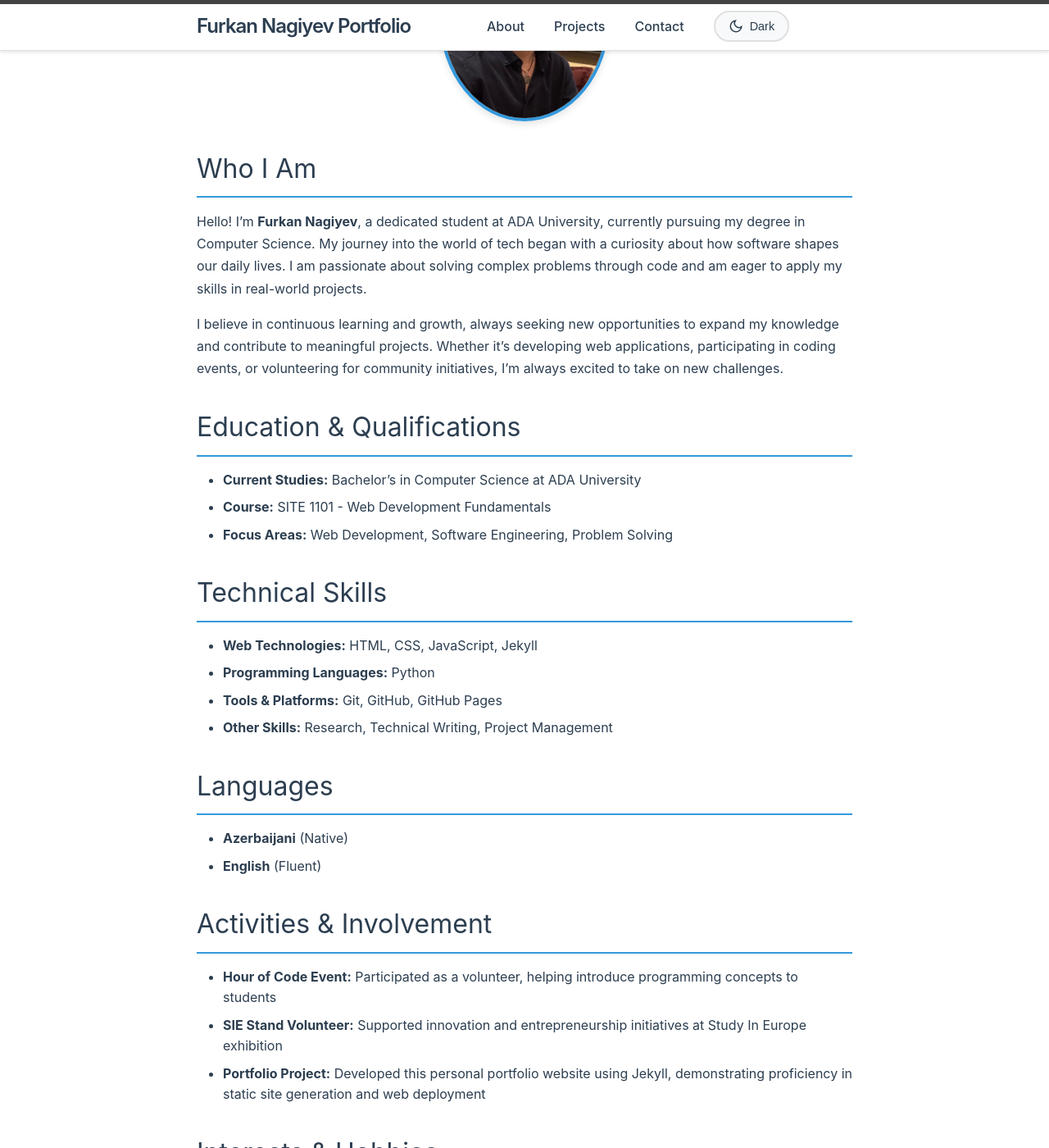
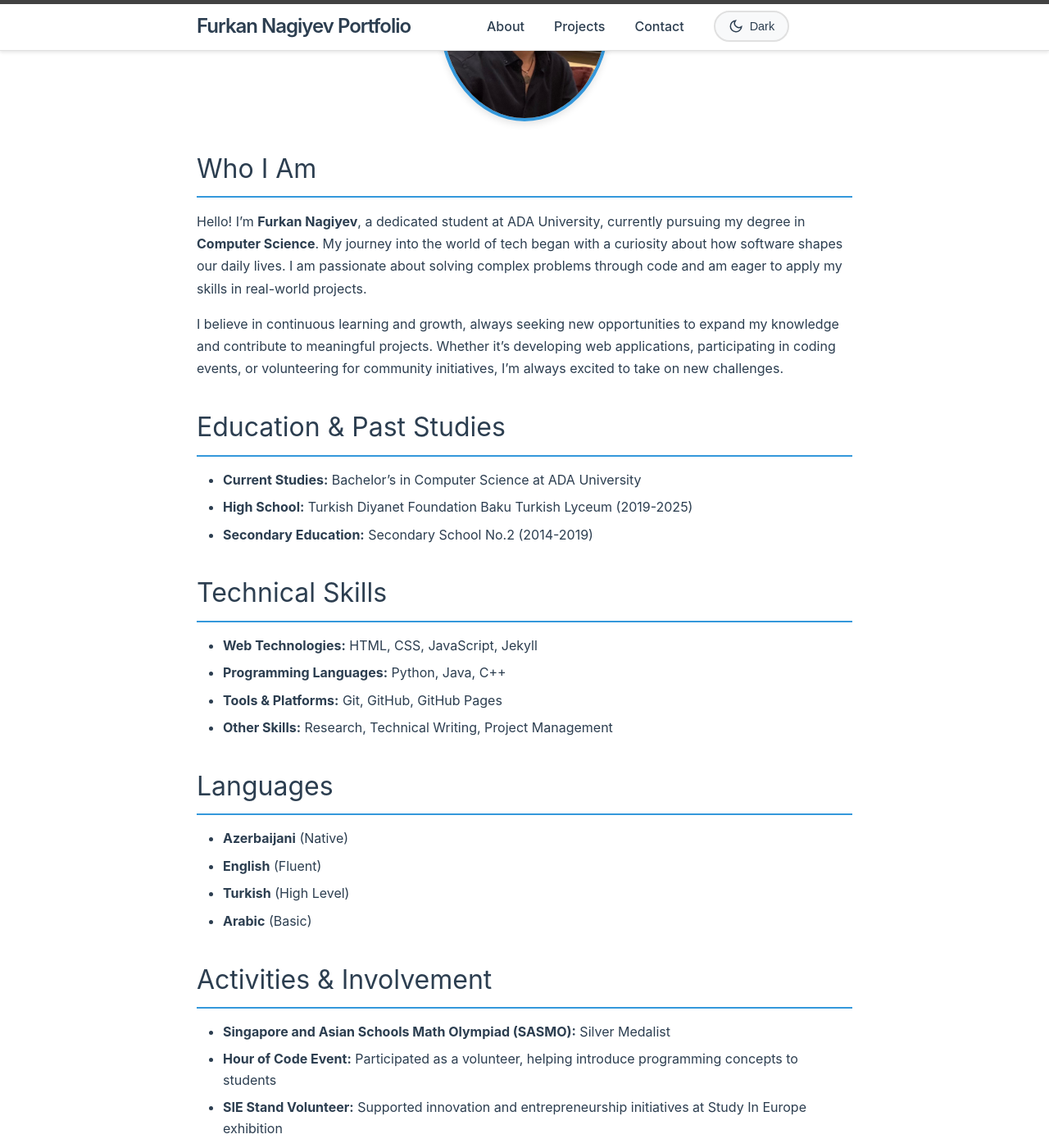
Before and after one commit to Furkan-ctrl/Furkan-ctrl.github.io, a Jekyll site: the page built from about.markdown, in a window 1280 px wide and 1400 px high, scrolled down 264 px. Shown: the whole window at 82% size. Built offline with Jekyll 4.4.1, drawn with Linux system fonts in a browser that asks for light colours.

Commit message:
Changes in about page

```diff
--- a/about.markdown
+++ b/about.markdown
@@ -10,20 +10,21 @@ permalink: /about/
 
 ## Who I Am
 
-Hello! I'm **Furkan Nagiyev**, a dedicated student at ADA University, currently pursuing my degree in Computer Science. My journey into the world of tech began with a curiosity about how software shapes our daily lives. I am passionate about solving complex problems through code and am eager to apply my skills in real-world projects.
+Hello! I'm **Furkan Nagiyev**, a dedicated student at ADA University, currently pursuing my degree in **Computer Science**. My journey into the world of tech began with a curiosity about how software shapes our daily lives. I am passionate about solving complex problems through code and am eager to apply my skills in real-world projects.
 
 I believe in continuous learning and growth, always seeking new opportunities to expand my knowledge and contribute to meaningful projects. Whether it's developing web applications, participating in coding events, or volunteering for community initiatives, I'm always excited to take on new challenges.
 
-## Education & Qualifications
+## Education & Past Studies
 
 * **Current Studies:** Bachelor's in Computer Science at ADA University
-* **Course:** SITE 1101 - Web Development Fundamentals
-* **Focus Areas:** Web Development, Software Engineering, Problem Solving
+* **High School:** Turkish Diyanet Foundation Baku Turkish Lyceum (2019-2025)
+* **Secondary Education:** Secondary School No.2 (2014-2019)
+
 
 ## Technical Skills
 
 * **Web Technologies:** HTML, CSS, JavaScript, Jekyll
-* **Programming Languages:** Python
+* **Programming Languages:** Python, Java, C++
 * **Tools & Platforms:** Git, GitHub, GitHub Pages
 * **Other Skills:** Research, Technical Writing, Project Management
 
@@ -31,9 +32,12 @@ I believe in continuous learning and growth, always seeking new opportunities to
 
 * **Azerbaijani** (Native)
 * **English** (Fluent)
+* **Turkish** (High Level)
+* **Arabic** (Basic)
 
 ## Activities & Involvement
 
+* **Singapore and Asian Schools Math Olympiad (SASMO):** Silver Medalist
 * **Hour of Code Event:** Participated as a volunteer, helping introduce programming concepts to students
 * **SIE Stand Volunteer:** Supported innovation and entrepreneurship initiatives at Study In Europe exhibition
 * **Portfolio Project:** Developed this personal portfolio website using Jekyll, demonstrating proficiency in static site generation and web deployment
```
